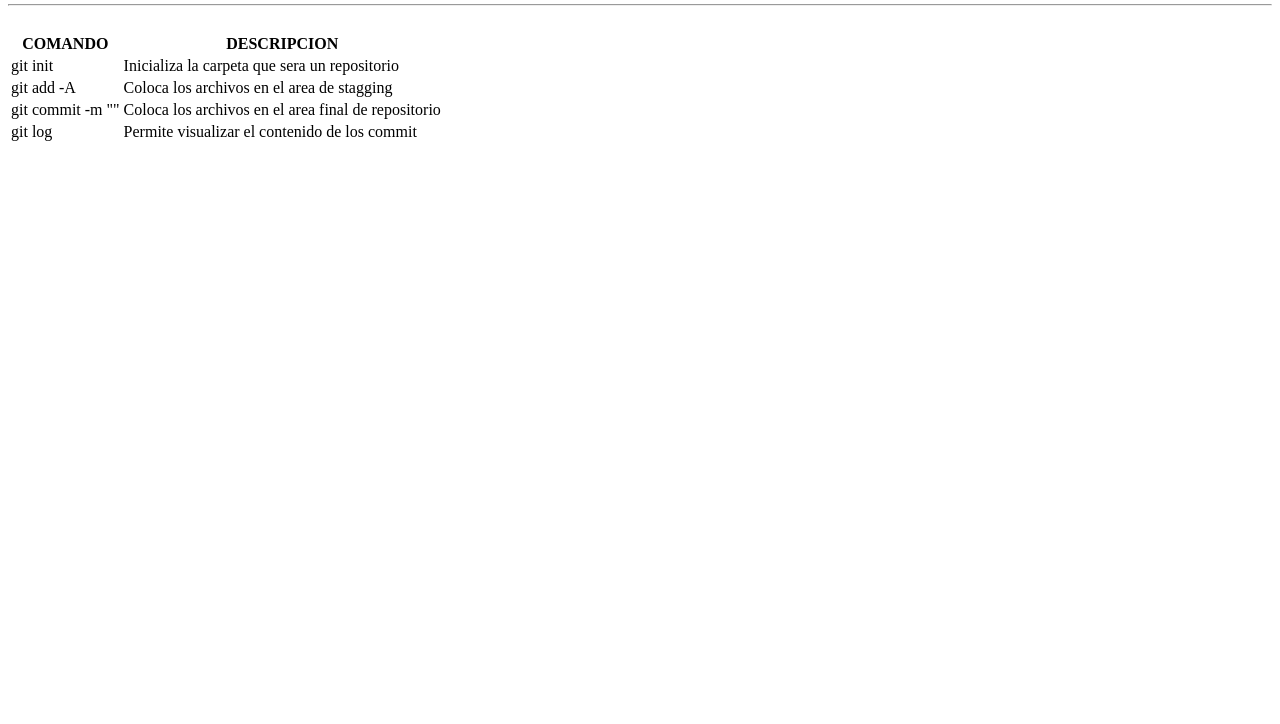
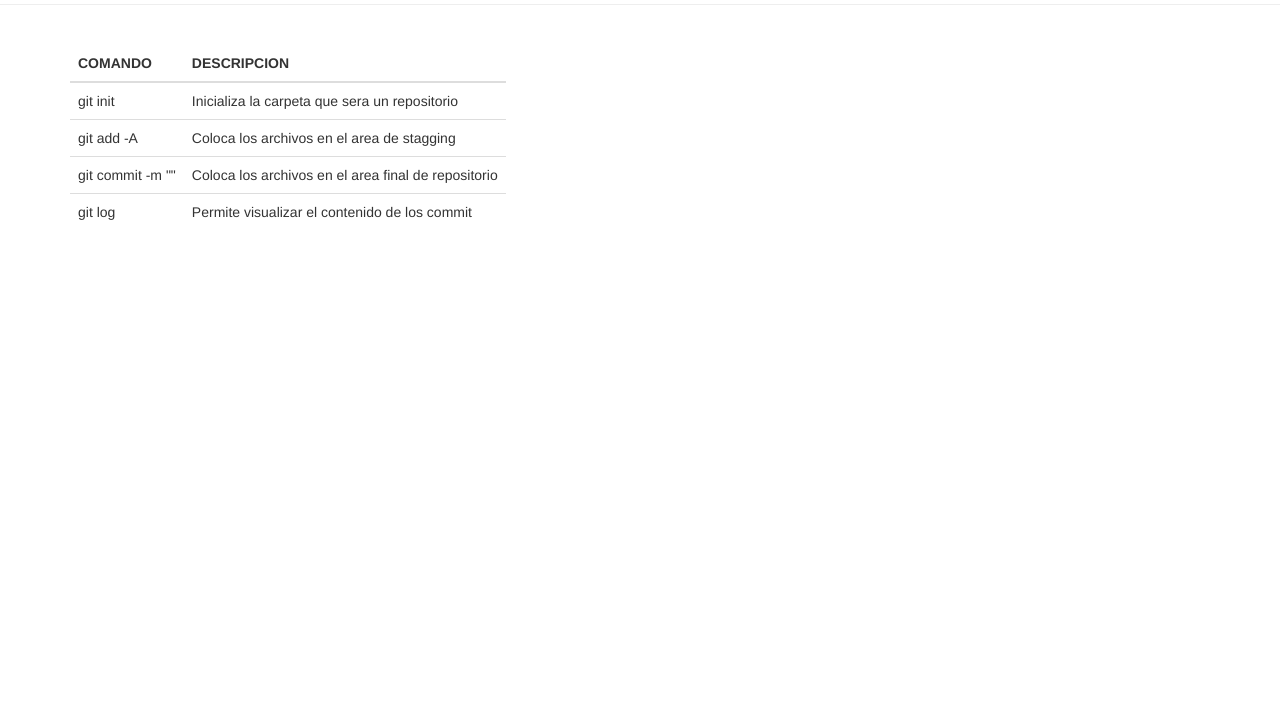
Before and after one commit to vianethparra/Ingenieria-Web, a plain HTML site: page index.html in a window 1280 px wide. Shown: the part 76-800 px from the top of the page. Drawn offline with Linux system fonts and the light colour scheme.

Commit message:
Agrego bootstrap a index y se centro la tabla

```diff
--- a/index.html
+++ b/index.html
@@ -2,12 +2,14 @@
 <html>
 <head>
 	<title></title>
+	<link rel="stylesheet" type="text/css" href="css/bootstrap.css">
 </head>
 <body>
 	<h1>LISTA DE COMANDOS GIT</h1>
 	<hr>
 	<img src="">
-	<table class="table table-hover">
+	<div class="container">
+	<table class="table table-hover center-block">
 		<thead>
 			<tr>
 				<th>COMANDO</th>
@@ -33,6 +35,8 @@
 			</tr>
 		</tbody>
 	</table>
+	</div>
+
 	<footer>
 		<tr></tr>
 	</footer>
```
